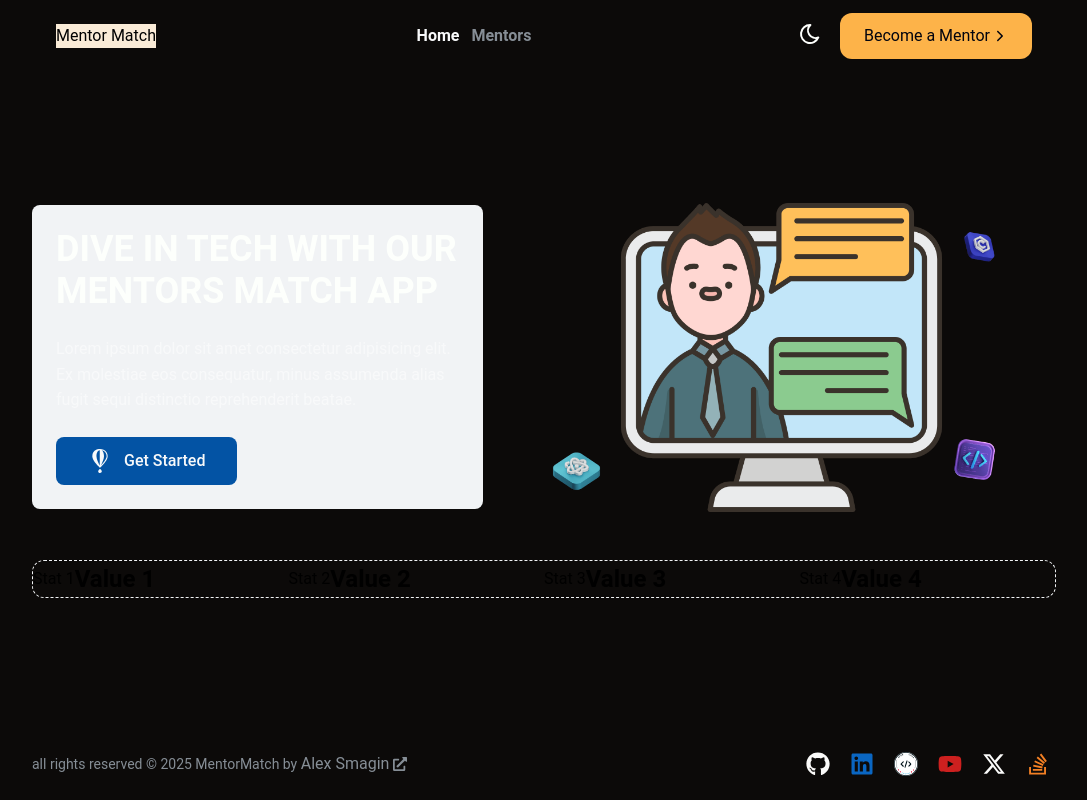
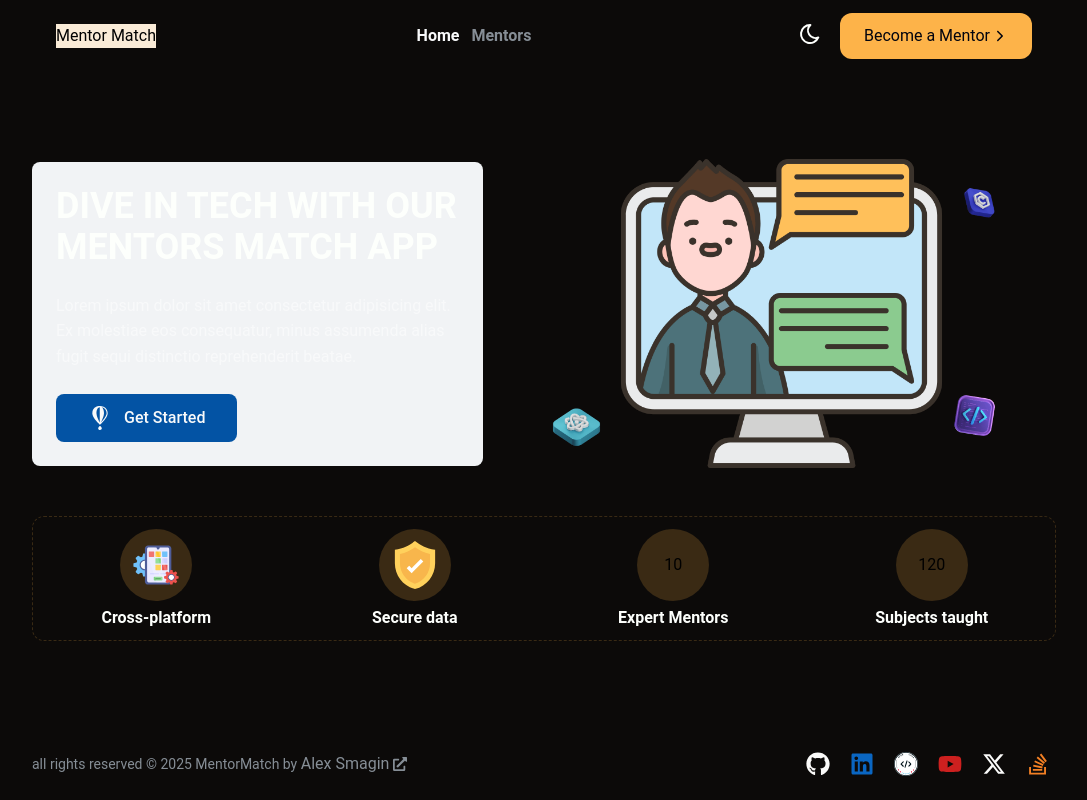
Before and after one commit to Alexandrbig1/mentor-match, a React (Vite) app in the folder frontend/: page / in a window 1280 px wide. Shown: the whole page, without its empty margins (96-1183 px from the left). Built offline with nearby package versions, Linux system fonts and the light colour scheme.

Commit message:
fix: update stats section

```diff
--- a/frontend/src/components/Stats/Stats.styled.tsx
+++ b/frontend/src/components/Stats/Stats.styled.tsx
@@ -1,20 +1,51 @@
 import styled from "styled-components";
+import { primaryFont } from "../fonts";
 
 export const StatsWrapper = styled.section`
   margin: 0 auto;
   width: 100%;
   max-width: 80%;
   border-radius: 1.2rem;
-  border: 1px dashed ${(p) => p.theme.colors.heroBgLightGreyColor};
 `;
 
 export const StatsMenu = styled.ul`
   display: flex;
   align-items: center;
+  gap: 1.2rem;
+  border-radius: 1.2rem;
+  border: 1px dashed ${(p) => p.theme.colors.statsIconBgColorLight};
 `;
 
 export const StatsMenuItem = styled.li`
   display: flex;
+  flex-direction: column;
   align-items: center;
+  justify-content: center;
   flex: 1;
+  gap: 0.8rem;
+  padding: 1.2rem;
 `;
+
+export const StatsMenuItemSpanWrapper = styled.span`
+  width: 7.2rem;
+  height: 7.2rem;
+  border-radius: 50rem;
+  background-color: ${(p) => p.theme.colors.statsIconBgColorLight};
+  display: flex;
+  align-items: center;
+  justify-content: center;
+`;
+
+export const StatsMenuItemTitle = styled.h3`
+  font-family: ${primaryFont};
+  font-weight: 700;
+  font-size: 1.6rem;
+  line-height: 1.15;
+  color: ${(p) => p.theme.colors.mainTextColor};
+`;
+
+export const StatsMenuItemSpanIcon = styled.svg`
+  width: 4.8rem;
+  height: 4.8rem;
+  fill: ${(p) => p.theme.colors.headerButtonBgAccentColor};
+`;
--- a/frontend/src/components/Stats/Stats.tsx
+++ b/frontend/src/components/Stats/Stats.tsx
@@ -1,24 +1,39 @@
-import { StatsMenu, StatsMenuItem, StatsWrapper } from "./Stats.styled";
+import {
+  StatsMenu,
+  StatsMenuItem,
+  StatsMenuItemSpanIcon,
+  StatsMenuItemSpanWrapper,
+  StatsMenuItemTitle,
+  StatsWrapper,
+} from "./Stats.styled";
 
 export default function Stats() {
   return (
     <StatsWrapper>
       <StatsMenu>
         <StatsMenuItem>
-          <span>Stat 1</span>
-          <h2>Value 1</h2>
+          <StatsMenuItemSpanWrapper>
+            <StatsMenuItemSpanIcon>
+              <use href="/public/sprite.svg#icon-app-settings"></use>
+            </StatsMenuItemSpanIcon>
+          </StatsMenuItemSpanWrapper>
+          <StatsMenuItemTitle>Cross-platform</StatsMenuItemTitle>
         </StatsMenuItem>
         <StatsMenuItem>
-          <span>Stat 2</span>
-          <h2>Value 2</h2>
+          <StatsMenuItemSpanWrapper>
+            <StatsMenuItemSpanIcon>
+              <use href="/public/sprite.svg#icon-shield"></use>
+            </StatsMenuItemSpanIcon>
+          </StatsMenuItemSpanWrapper>
+          <StatsMenuItemTitle>Secure data</StatsMenuItemTitle>
         </StatsMenuItem>
         <StatsMenuItem>
-          <span>Stat 3</span>
-          <h2>Value 3</h2>
+          <StatsMenuItemSpanWrapper>10</StatsMenuItemSpanWrapper>
+          <StatsMenuItemTitle>Expert Mentors</StatsMenuItemTitle>
         </StatsMenuItem>
         <StatsMenuItem>
-          <span>Stat 4</span>
-          <h2>Value 4</h2>
+          <StatsMenuItemSpanWrapper>120</StatsMenuItemSpanWrapper>
+          <StatsMenuItemTitle>Subjects taught</StatsMenuItemTitle>
         </StatsMenuItem>
       </StatsMenu>
     </StatsWrapper>
--- a/frontend/src/theme/theme.ts
+++ b/frontend/src/theme/theme.ts
@@ -18,6 +18,7 @@ export const theme = {
       linkColor: "#37A4FE",
       switcherHoverBg: "#ced4da60",
       heroBgLightGreyColor: "#f1f3f5",
+      statsIconBgColorLight: "#FDB34930",
     },
   },
   dark: {
@@ -39,6 +40,7 @@ export const theme = {
       linkColor: "#37A4FE",
       switcherHoverBg: "#e9ecef60",
       heroBgLightGreyColor: "#f1f3f5",
+      statsIconBgColorLight: "#FDB34930",
     },
   },
 };
```
Also changed, not shown: frontend/public/sprite.svg (added).
